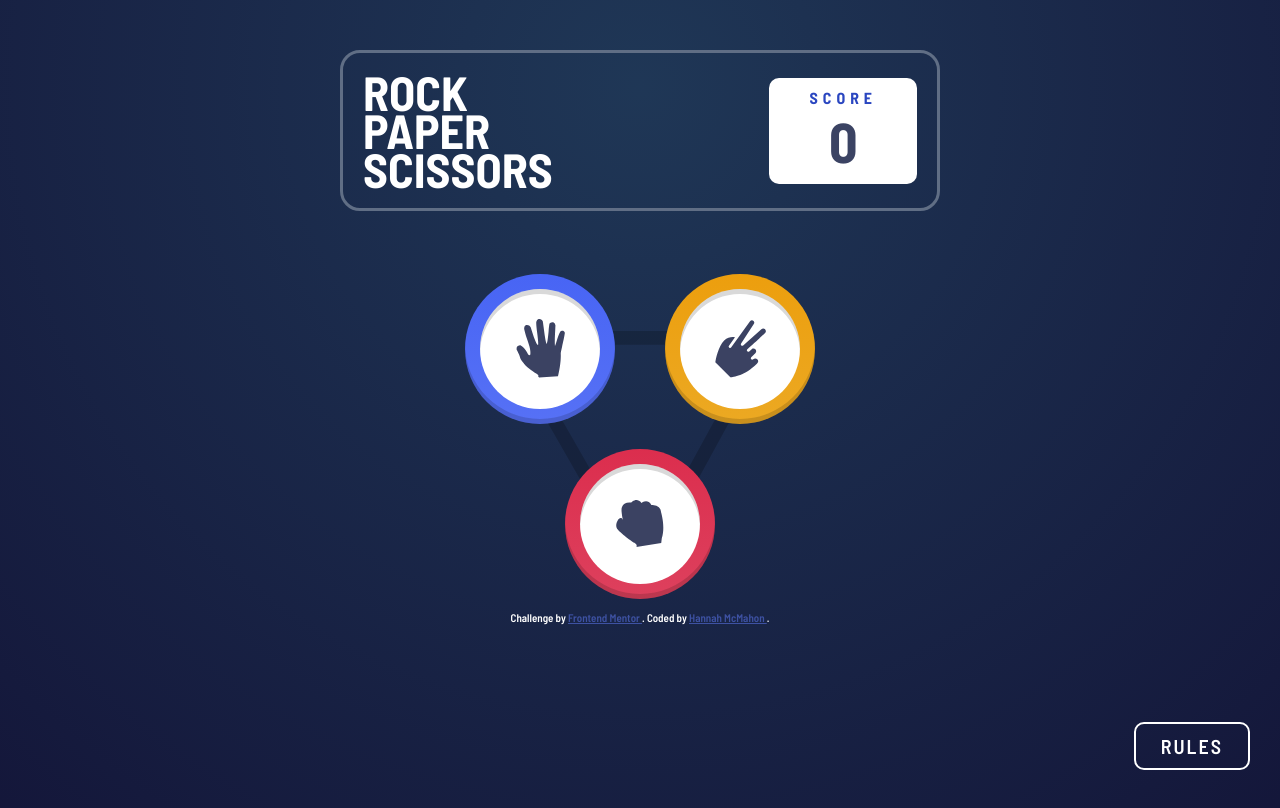
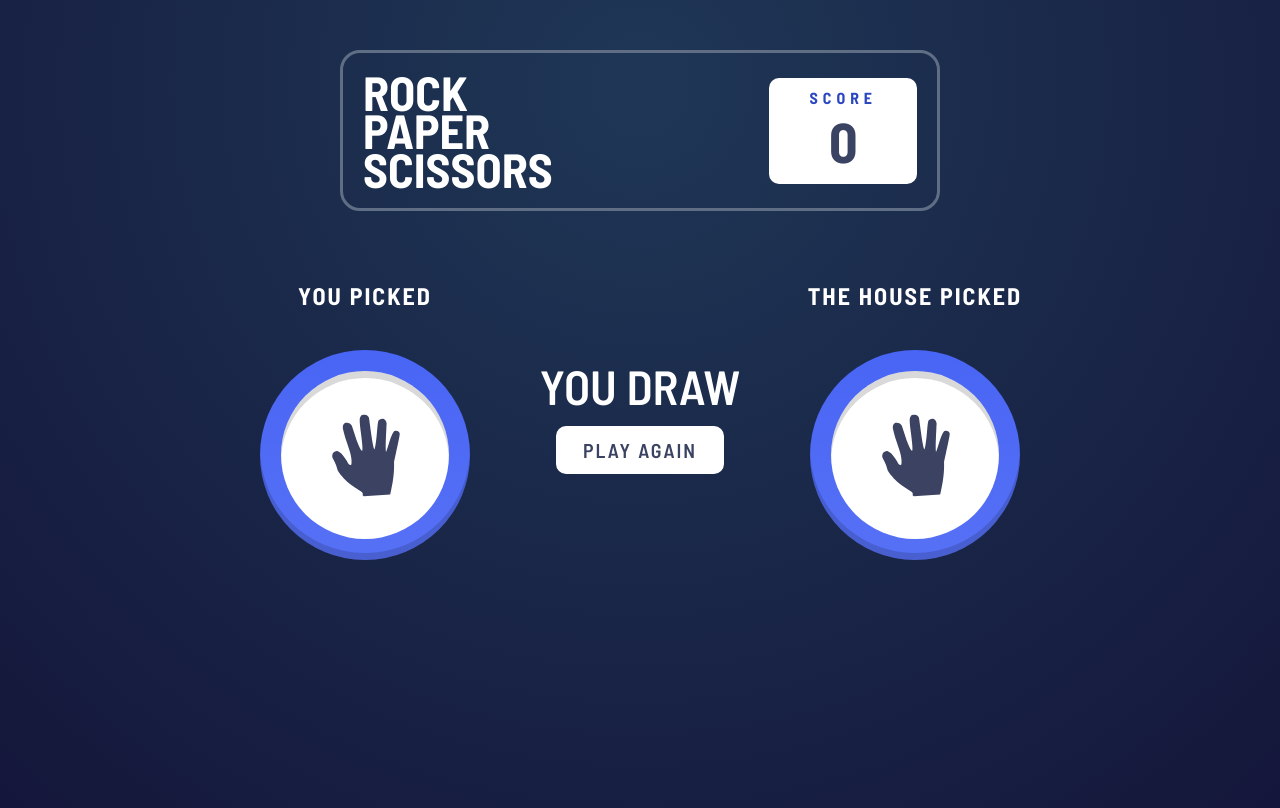
Before and after one commit to hannah-saurusrex/rock-paper-scissors, a plain HTML site: page index.html in a window 1280 px wide. Both pictures are taken after a click on the button 540 px from the left and 348 px from the top of the page. Drawn offline with Linux system fonts and the light colour scheme.

Commit message:
wrote functions to check winner, update score, pick random choice, and update selection screen with what happened

```diff
--- a/index.html
+++ b/index.html
@@ -31,27 +31,50 @@
 				</div>
 			</header>
 
-			<main>
-				<button class="btn-circle btn-paper">
+			<main id="main">
+				<button class="btn-circle btn-paper pick" data-choice="paper">
 					<span class="wrapper">
 						<img src="./images/icon-paper.svg" alt="paper icon" />
 					</span>
 				</button>
-				<button class="btn-circle btn-scissors">
+				<button class="btn-circle btn-scissors pick" data-choice="scissors">
 					<span class="wrapper">
 						<img src="./images/icon-scissors.svg" alt="scissors icon" />
 					</span>
 				</button>
-				<button class="btn-circle btn-rock">
+				<button class="btn-circle btn-rock pick" data-choice="rock">
 					<span class="wrapper">
 						<img src="./images/icon-rock.svg" alt="rock icon" />
 					</span>
 				</button>
-			</main>
 
 			<button class="btn-rules">Rules</button>
 		</div>
-		<footer>
+
+		<div class="selection" id="selection">
+			<div>
+				<h2>You picked</h2>
+				<button class="btn-circle btn-paper" id="user_select">
+					<span class="wrapper">
+						<img src="./images/icon-paper.svg" alt="paper icon" />
+					</span>
+				</button>
+			</div>
+			<div>
+				<p class="big-text">You <span id="winner">win</span></p>
+				<button class="btn" id="reset">Play again</button>
+			</div>
+			<div>
+				<h2>The house picked</h2>
+				<button class="btn-circle btn-rock" id="computer_select">
+					<span class="wrapper">
+						<img src="./images/icon-rock.svg" alt="rock icon" />
+					</span>
+				</button>
+			</div>
+		</div>
+
+		<!-- <footer>
 			<div class="attribution">
 				Challenge by
 				<a href="https://www.frontendmentor.io?ref=challenge" target="_blank">
@@ -63,6 +86,6 @@
 				</a>
 				.
 			</div>
-		</footer>
+		</footer> -->
 	</body>
 </html>
--- a/script.js
+++ b/script.js
@@ -0,0 +1,79 @@
+const buttons = document.querySelectorAll('.pick');
+const scoreEl = document.getElementById('score');
+const main = document.getElementById('main');
+const selection = document.getElementById('selection');
+const reset = document.getElementById('reset');
+const user_select = document.getElementById('user_select');
+const computer_select = document.getElementById('computer_select');
+const winner = document.getElementById('winner');
+
+const choices = ['paper', 'rock', 'scissors'];
+
+let score = 0;
+let userChoice = undefined;
+
+buttons.forEach((button) => {
+    button.addEventListener('click', () => {
+        userChoice = button.getAttribute('data-choice');
+
+        checkWinner();
+    });
+});
+
+reset.addEventListener('click', () => {
+    // show selection && hide main
+    main.style.display = 'flex';
+    selection.style.display = 'none';
+})
+
+function checkWinner() {
+    const computerChoice = pickRandomChoice();
+
+    // update the view
+    updateSelection(user_select, userChoice);
+    updateSelection(computer_select, computerChoice);
+
+    if(userChoice === computerChoice) {
+        // draw
+        winner.innerText = 'Draw';
+    } else if (
+        (userChoice === 'paper' && computerChoice === 'rock') ||
+        (userChoice === 'rock' && computerChoice === 'scissors') ||
+        (userChoice === 'scissors' && computerChoice === 'paper')
+    ) {
+        // user won
+        updateScore(1);
+        winner.innerText = 'Win';
+    } else {
+        // user lost
+        updateScore(-1);
+        winner.innerText = 'Lost';
+    }
+
+    // show selection && hide main
+    main.style.display = 'none';
+    selection.style.display = 'flex';
+}
+
+function updateScore(value) {
+    score += value;
+
+    scoreEl.innerText = score;
+}
+
+function pickRandomChoice() {
+    return choices[Math.floor(Math.random() * choices.length)];
+}
+
+function updateSelection(selectionEl, choice) {
+    // class reset
+    selectionEl.classList.remove('btn-paper');
+    selectionEl.classList.remove('btn-scissors');
+    selectionEl.classList.remove('btn-rock');
+
+    // update the image
+    const img = selectionEl.querySelector('img');
+    selectionEl.classList.add(`btn-${choice}`);
+    img.src = `./images/icon-${choice}.svg`;
+    img.alt = choice;
+}
--- a/style.css
+++ b/style.css
@@ -43,6 +43,11 @@ h1 {
 	font-size: 3rem;
 	line-height: 0.8;
 	margin: 0;
+	text-transform: uppercase;
+}
+
+h2 {
+	letter-spacing: 2px;
 	text-transform: uppercase;
 }
 
@@ -98,6 +103,15 @@ main::before {
 	margin: 0 25px;
 	height: 150px;
 	width: 150px;
+	cursor: pointer;
+}
+
+.btn-circle:focus {
+	outline: none;
+}
+
+.btn-circle:active {
+	transform: scale(0.9);
 }
 
 .btn-circle .wrapper {
@@ -146,6 +160,41 @@ main::before {
 	text-transform: uppercase;
 }
 
+.btn {
+	background-color: #fff;
+	border: 2px solid #fff;
+	border-radius: 10px;
+	color: hsl(229, 25%, 31%);
+	font-family: inherit;
+	font-size: 20px;
+	letter-spacing: 2px;
+	padding: 10px 25px;
+	text-transform: uppercase;
+	cursor: pointer;
+}
+
+.selection {
+	display: none;
+	justify-content: space-between;
+	align-items: center;
+	text-align: center;
+	width: 800px;
+	max-width: 100%;
+	margin: 0 auto;
+}
+
+.selection .btn-circle {
+	margin: 50px;
+	transform: scale(1.4);
+}
+
+.big-text {
+	font-size: 3rem;
+	line-height: 0.8;
+	margin: 0 0 20px;
+	text-transform: uppercase;
+}
+
 /* attritubtion styles */
 .attribution {
 	font-size: 11px;
```
